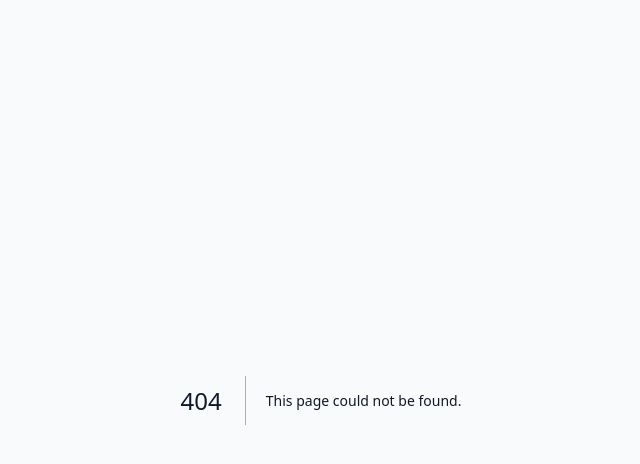
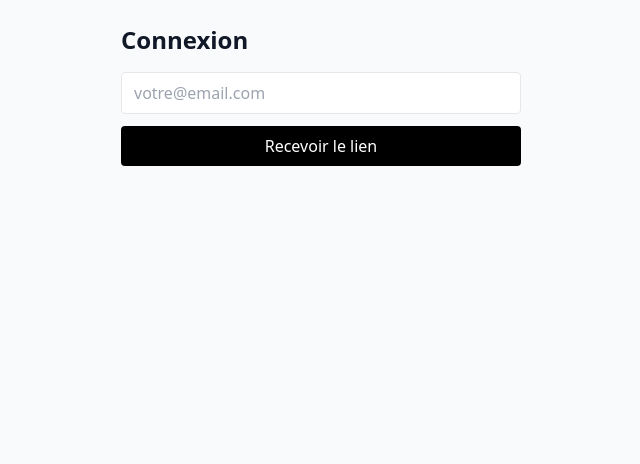
Before and after one commit to MoGlobekiffers/refi-badges, a Next.js app: page /login in a window 1280 px wide. Before the commit this address had no page. Shown: the top 464 px of the page, without its empty margins (319-959 px from the left). Built offline with nearby package versions, Linux system fonts and the light colour scheme; no server answers.

Commit message:
feat(auth): pages login/callback/logout (magic link)

```diff
--- /dev/null
+++ b/app/auth/callback/page.tsx
@@ -0,0 +1,24 @@
+'use client'
+
+import { useEffect, useState } from 'react'
+import { useRouter } from 'next/navigation'
+import { supabase } from '@/utils/supabase'
+
+export default function AuthCallback() {
+  const [msg, setMsg] = useState('Connexion en cours…')
+  const router = useRouter()
+
+  useEffect(() => {
+    supabase.auth.exchangeCodeForSession(window.location.href).then(({ error }) => {
+      if (error) {
+        setMsg('❌ ' + error.message)
+      } else {
+        setMsg('✅ Connecté, redirection…')
+        // Ajuste la destination si tu préfères /app
+        router.replace('/onboarding')
+      }
+    })
+  }, [router])
+
+  return <main className="max-w-md mx-auto p-6">{msg}</main>
+}
--- /dev/null
+++ b/app/login/page.tsx
@@ -0,0 +1,53 @@
+'use client'
+
+import { useState } from 'react'
+import { supabase } from '@/utils/supabase'
+
+export default function Login() {
+  const [email, setEmail] = useState('')
+  const [loading, setLoading] = useState(false)
+  const [msg, setMsg] = useState<string | null>(null)
+
+  const onSubmit = async (e: React.FormEvent) => {
+    e.preventDefault()
+    setLoading(true)
+    setMsg(null)
+    try {
+      const redirectTo = `${location.origin}/auth/callback`
+      const { error } = await supabase.auth.signInWithOtp({
+        email,
+        options: { emailRedirectTo: redirectTo },
+      })
+      if (error) throw error
+      setMsg('✅ Lien de connexion envoyé. Vérifie ta boîte mail.')
+    } catch (err: any) {
+      setMsg(`❌ ${err.message ?? 'Erreur inconnue'}`)
+    } finally {
+      setLoading(false)
+    }
+  }
+
+  return (
+    <main className="max-w-md mx-auto p-6">
+      <h1 className="text-2xl font-semibold mb-4">Connexion</h1>
+      <form onSubmit={onSubmit} className="space-y-3">
+        <input
+          type="email"
+          required
+          value={email}
+          onChange={(e) => setEmail(e.target.value)}
+          placeholder="votre@email.com"
+          className="w-full border rounded px-3 py-2"
+        />
+        <button
+          type="submit"
+          disabled={loading}
+          className="w-full bg-black text-white rounded px-3 py-2"
+        >
+          {loading ? 'Envoi…' : 'Recevoir le lien'}
+        </button>
+      </form>
+      {msg && <p className="mt-4">{msg}</p>}
+    </main>
+  )
+}
--- /dev/null
+++ b/app/logout/page.tsx
@@ -0,0 +1,16 @@
+'use client'
+
+import { useEffect } from 'react'
+import { useRouter } from 'next/navigation'
+import { supabase } from '@/utils/supabase'
+
+export default function Logout() {
+  const router = useRouter()
+  useEffect(() => {
+    (async () => {
+      await supabase.auth.signOut()
+      router.replace('/login')
+    })()
+  }, [router])
+  return <main className="max-w-md mx-auto p-6">Déconnexion…</main>
+}
```
